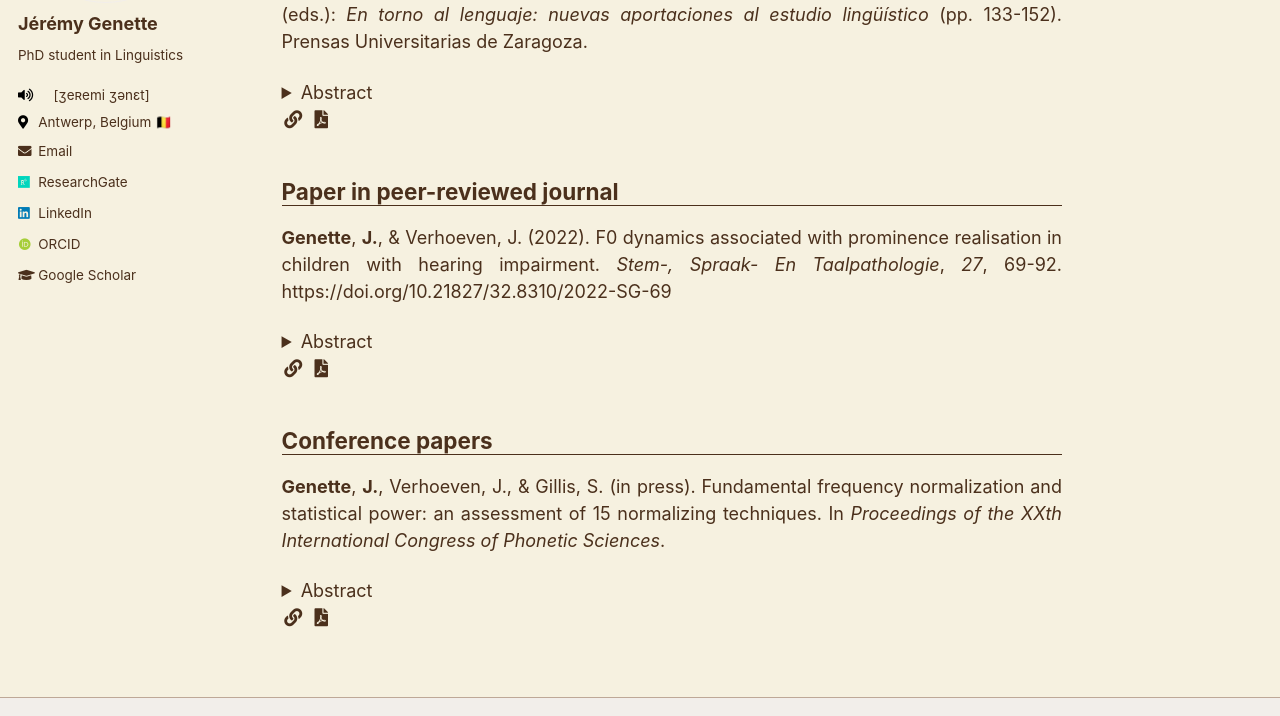
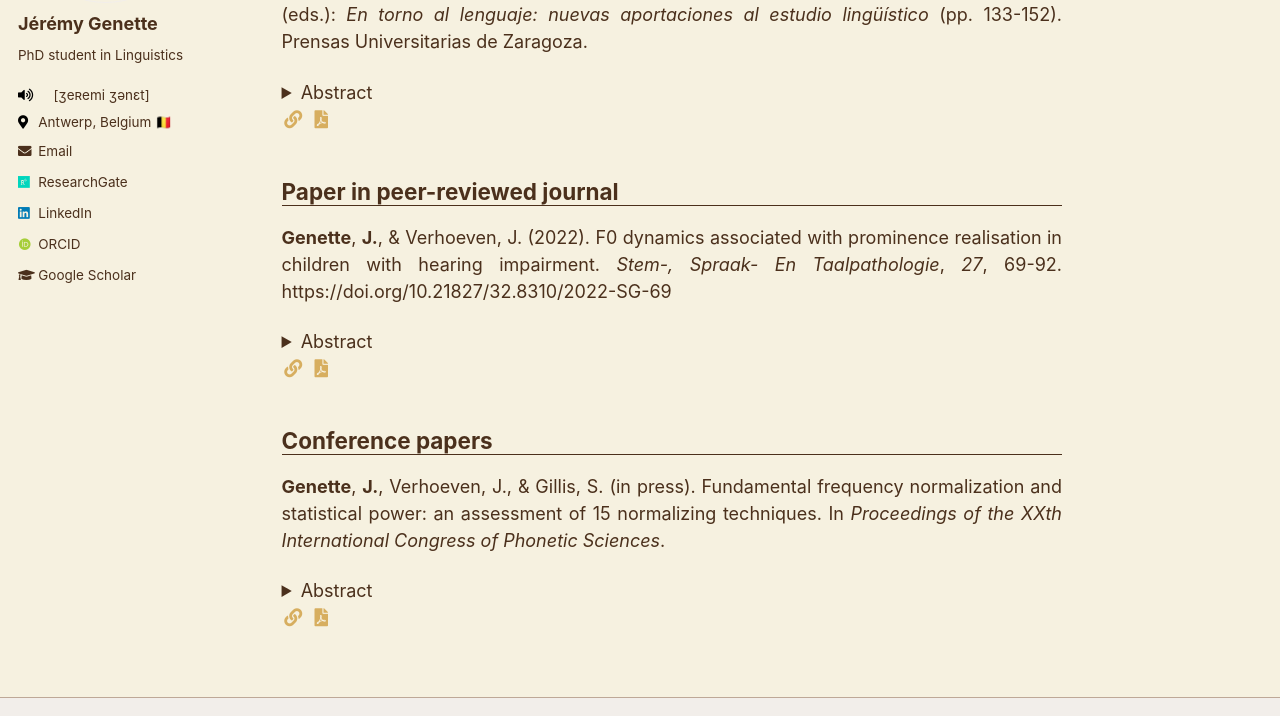
Before and after one commit to jgenette/jgenette.github.io, a Jekyll site: the page built from _pages/publications.md, in a window 1280 px wide and 1143 px high. Shown: the part 290-1006 px from the top of the window. Built offline with Jekyll 4.4.1, drawn with Linux system fonts in a browser that asks for light colours; some web fonts are replaced.

Commit message:
Update archive-single.html

```diff
--- a/_includes/archive-single.html
+++ b/_includes/archive-single.html
@@ -74,10 +74,10 @@
       <!-- citation and icon code -->
 
       {% if post.link %}
-        <a href="{{ post.link }}"><i class="fas fa-fw fa-link zoom" aria-hidden="true"></i></a>
+        <a href="{{ post.link }}"><i class="fas fa-fw fa-link zoom" style="color: #D7AE5F;" aria-hidden="true"></i></a>
       {% endif %}
       {% if post.paperurl %}
-        <a href="{{ post.paperurl }}"><i class="fas fa-fw fa-file-pdf zoom" aria-hidden="true"></i></a>
+        <a href="{{ post.paperurl }}"><i class="fas fa-fw fa-file-pdf zoom" style="color: #D7AE5F;" aria-hidden="true"></i></a>
       {% endif %}
       {% if post.code %}
         <a href="{{ post.code }}"><i class="fas fa-fw fa-code zoom" aria-hidden="true"></i></a>
```
